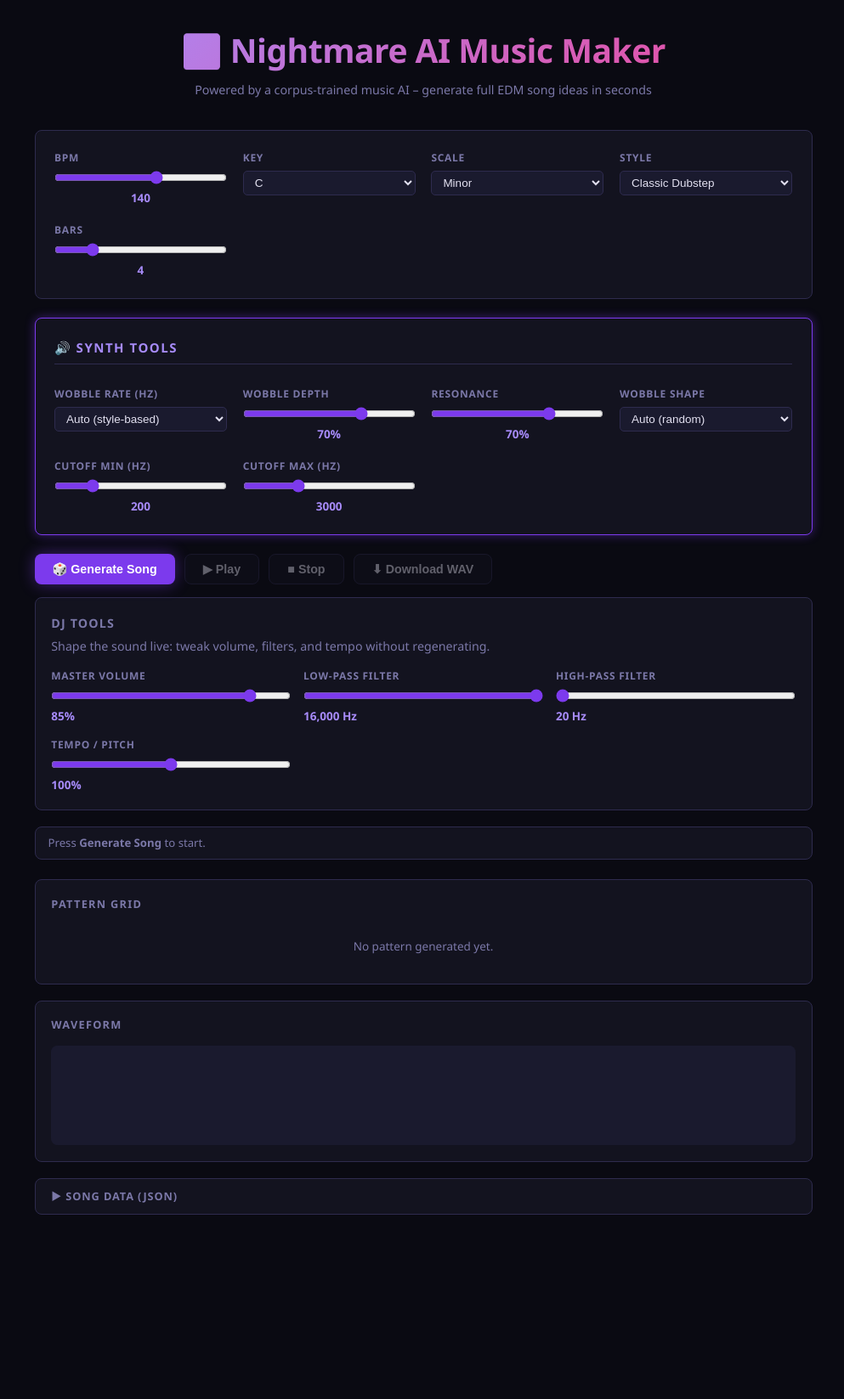
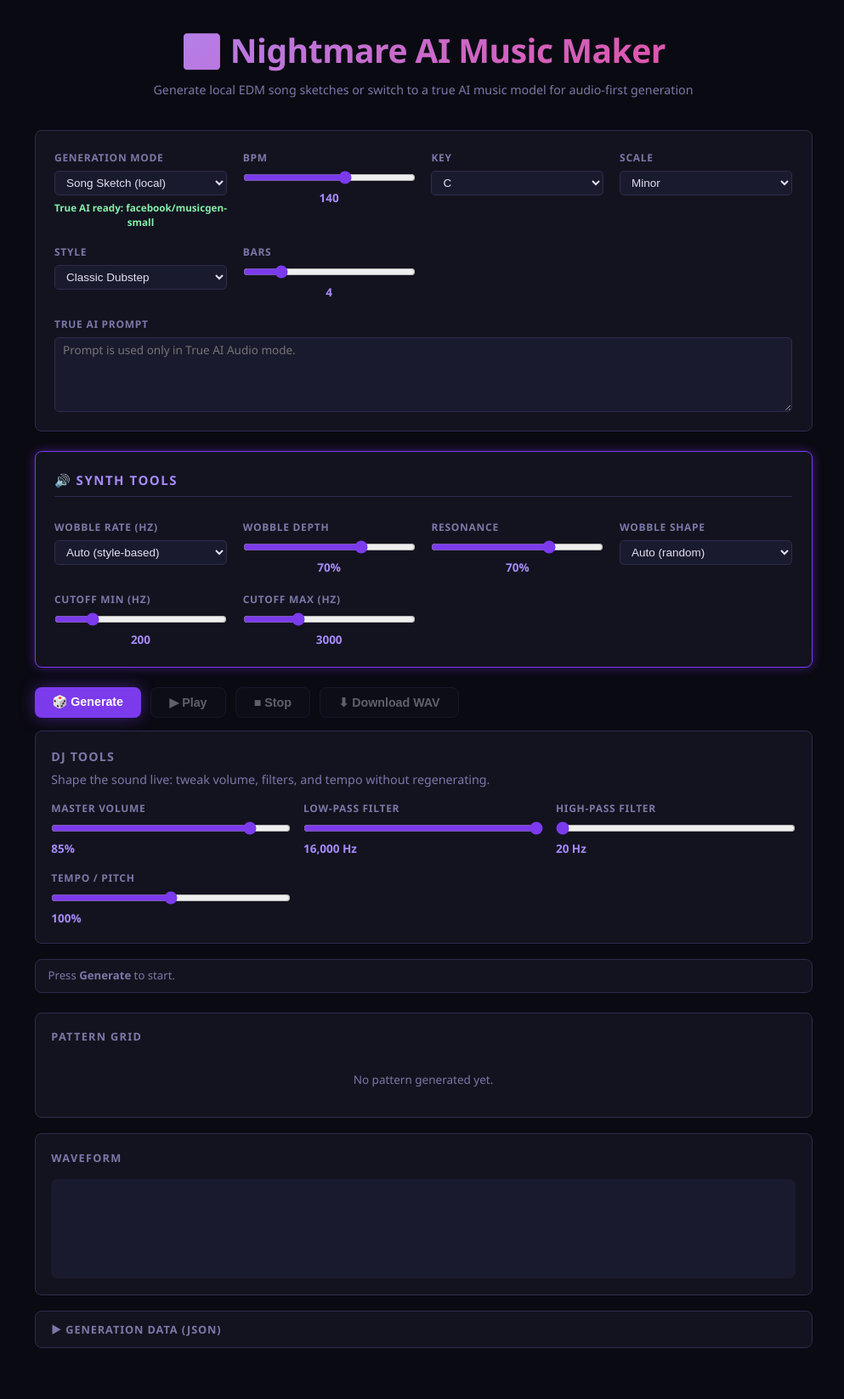
Before and after one commit to NightmareDesigns/AI-Dubstep-Generator, a Flask app: page / in a window 1280 px wide. Shown: the whole page at 85% size, without its empty margins (142-1135 px from the left). Before the commit the page ends 1430 px from the top, so only its background shows below. Run offline with Flask 3, Linux system fonts and the light colour scheme.

Commit message:
feat: add true ai music generation mode
Co-authored-by: NightmareDesigns <257769168+NightmareDesigns@users.noreply.github.com>
Agent-Logs-Url: https://github.com/NightmareDesigns/AI-Dubstep-Generator/sessions/055b4874-82fa-49c3-a6d7-490126707a02

```diff
--- a/app.py
+++ b/app.py
@@ -4,8 +4,9 @@ Nightmare AI Music Maker – Flask web application.
 Endpoints
 ---------
 GET  /           → Serve the web UI
-POST /generate   → Generate an EDM pattern (JSON)
-POST /render     → Render a pattern to a WAV file
+GET  /info       → Describe available generation backends
+POST /generate   → Generate a song sketch or true-AI request (JSON)
+POST /render     → Render a song sketch or true-AI audio request to WAV
 """
 
 import io
@@ -14,10 +15,19 @@ from flask import Flask, jsonify, render_template, request, send_file
 
 from generator.ai_generator import EDMAIGenerator
 from generator.audio_synthesizer import DubstepSynthesizer
+from generator.true_ai_backend import TrueAIMusicBackend
 
 app = Flask(__name__)
 
 _synthesizer = DubstepSynthesizer()
+_true_ai_backend = TrueAIMusicBackend()
+
+
+def _is_true_ai_pattern(pattern: dict) -> bool:
+    return (
+        pattern.get("generation_mode") == "true_ai"
+        or pattern.get("generator", {}).get("type") == "true_ai_audio"
+    )
 
 
 # ---------------------------------------------------------------------------
@@ -29,10 +39,24 @@ def index():
     return render_template("index.html")
 
 
+@app.route("/info")
+def info():
+    """Expose the currently available generation backends."""
+    return jsonify({
+        "default_mode": "song_sketch",
+        "song_sketch": {
+            "type": "corpus_sequence_model",
+            "label": "Song Sketch (local)",
+        },
+        "true_ai": _true_ai_backend.get_info(),
+    })
+
+
 @app.route("/generate", methods=["POST"])
 def generate():
-    """Generate an AI EDM pattern and return it as JSON."""
+    """Generate a local song sketch or true-AI audio request descriptor."""
     data  = request.get_json(silent=True) or {}
+    generation_mode = str(data.get("generation_mode", "song_sketch"))
 
     # Build wobble_override dict from synth tools parameters
     wobble_override = {}
@@ -49,14 +73,27 @@ def generate():
     if "cutoff_max" in data:
         wobble_override["cutoff_max"] = int(data["cutoff_max"])
 
+    if generation_mode == "true_ai":
+        if not _true_ai_backend.is_available():
+            return jsonify({"error": _true_ai_backend.get_info()["error"]}), 503
+        descriptor = _true_ai_backend.build_descriptor(
+            prompt=str(data.get("prompt", "")),
+            bpm=int(data.get("bpm", 140)),
+            key=str(data.get("key", "C")),
+            scale=str(data.get("scale", "minor")),
+            style=str(data.get("style", "classic")),
+            bars=int(data.get("bars", 4)),
+        )
+        return jsonify(descriptor)
+
     try:
         pattern = EDMAIGenerator().generate(
-            bpm   = int(data.get("bpm",   140)),
-            key   = str(data.get("key",   "C")),
+            bpm=int(data.get("bpm", 140)),
+            key=str(data.get("key", "C")),
             scale = str(data.get("scale", "minor")),
-            style = str(data.get("style", "classic")),
-            bars  = int(data.get("bars",  4)),
-            wobble_override = wobble_override if wobble_override else None,
+            style=str(data.get("style", "classic")),
+            bars=int(data.get("bars", 4)),
+            wobble_override=wobble_override if wobble_override else None,
         )
     except (ValueError, TypeError) as exc:
         return jsonify({"error": str(exc)}), 400
@@ -66,29 +103,59 @@ def generate():
 
 @app.route("/render", methods=["POST"])
 def render_audio():
-    """Render an AI-generated pattern to a WAV file."""
+    """Render a local song sketch or true-AI music request to WAV."""
     data = request.get_json(silent=True) or {}
 
     if "pattern" in data:
         pattern = data["pattern"]
     else:
+        generation_mode = str(data.get("generation_mode", "song_sketch"))
+        if generation_mode == "true_ai":
+            pattern = _true_ai_backend.build_descriptor(
+                prompt=str(data.get("prompt", "")),
+                bpm=int(data.get("bpm", 140)),
+                key=str(data.get("key", "C")),
+                scale=str(data.get("scale", "minor")),
+                style=str(data.get("style", "classic")),
+                bars=int(data.get("bars", 4)),
+            )
+        else:
+            try:
+                pattern = EDMAIGenerator().generate(
+                    bpm=int(data.get("bpm", 140)),
+                    key=str(data.get("key", "C")),
+                    scale=str(data.get("scale", "minor")),
+                    style=str(data.get("style", "classic")),
+                    bars=int(data.get("bars", 4)),
+                )
+            except (ValueError, TypeError) as exc:
+                return jsonify({"error": str(exc)}), 400
+
+    if _is_true_ai_pattern(pattern):
+        if not _true_ai_backend.is_available():
+            return jsonify({"error": _true_ai_backend.get_info()["error"]}), 503
         try:
-            pattern = EDMAIGenerator().generate(
-                bpm   = int(data.get("bpm",   140)),
-                key   = str(data.get("key",   "C")),
-                scale = str(data.get("scale", "minor")),
-                style = str(data.get("style", "classic")),
-                bars  = int(data.get("bars",  4)),
+            wav_bytes = _true_ai_backend.render_wav(
+                prompt=str(pattern.get("prompt", "")),
+                bpm=int(pattern.get("bpm", 140)),
+                key=str(pattern.get("key", "C")),
+                scale=str(pattern.get("scale", "minor")),
+                style=str(pattern.get("style", "classic")),
+                bars=int(pattern.get("bars", 4)),
             )
+        except RuntimeError as exc:
+            return jsonify({"error": str(exc)}), 503
         except (ValueError, TypeError) as exc:
             return jsonify({"error": str(exc)}), 400
-
-    try:
-        wav_bytes = _synthesizer.render(pattern)
-    except (KeyError, TypeError, ValueError) as exc:
-        return jsonify({"error": f"Invalid pattern: {exc}"}), 400
-    except Exception:  # noqa: BLE001
-        return jsonify({"error": "Synthesis error"}), 500
+        except Exception:  # noqa: BLE001
+            return jsonify({"error": "True AI synthesis error"}), 500
+    else:
+        try:
+            wav_bytes = _synthesizer.render(pattern)
+        except (KeyError, TypeError, ValueError) as exc:
+            return jsonify({"error": f"Invalid pattern: {exc}"}), 400
+        except Exception:  # noqa: BLE001
+            return jsonify({"error": "Synthesis error"}), 500
 
     return send_file(
         io.BytesIO(wav_bytes),
--- a/generator/ai_generator.py
+++ b/generator/ai_generator.py
@@ -215,7 +215,7 @@ _SECTION_ENERGY = {
 }
 
 _STEP_JITTER_CHOICES = [0, 0, 0, 1, -1]
-_MIN_SONG_SECTIONS = 2
+_MIN_SONG_SECTIONS = 1
 _MAX_SONG_SECTIONS = 6
 
 _WOBBLE_RATES_BY_STYLE = {
@@ -239,6 +239,8 @@ _WOBBLE_SHAPES = ["sine", "square", "sawtooth", "triangle"]
 # ---------------------------------------------------------------------------
 
 def _weighted_choice(counter: Counter[Hashable], rng: random.Random) -> Hashable:
+    if not counter:
+        raise ValueError("weighted choice requires at least one candidate")
     population = list(counter.keys())
     weights = list(counter.values())
     return rng.choices(population, weights=weights, k=1)[0]
@@ -267,7 +269,7 @@ class CorpusSequenceModel:
         if length <= 0:
             return []
 
-        current = _weighted_choice(self._starts or self._fallback, rng)
+        current = _weighted_choice(self._starts if self._starts else self._fallback, rng)
         output = [current]
         for _ in range(length - 1):
             transitions = self._transitions.get(current) or self._fallback
--- a/static/css/style.css
+++ b/static/css/style.css
@@ -110,12 +110,14 @@ html, body {
 }
 
 .control-group select,
+.control-group textarea,
 .control-group input[type="range"] {
   width: 100%;
   accent-color: var(--accent);
 }
 
-.control-group select {
+.control-group select,
+.control-group textarea {
   background: var(--bg-grid);
   color: var(--text);
   border: 1px solid var(--border);
@@ -126,13 +128,36 @@ html, body {
   outline: none;
   transition: border-color var(--transition);
 }
-.control-group select:focus { border-color: var(--accent); }
+.control-group textarea {
+  min-height: 88px;
+  resize: vertical;
+  font-family: inherit;
+}
+.control-group select:focus,
+.control-group textarea:focus { border-color: var(--accent); }
+
+.prompt-group {
+  grid-column: 1 / -1;
+}
 
 .value-display {
   font-weight: 700;
   color: var(--accent-light);
   font-size: .9rem;
   text-align: center;
+}
+
+.mode-display {
+  font-size: .78rem;
+  line-height: 1.4;
+}
+
+.mode-display.mode-available {
+  color: #86efac;
+}
+
+.mode-display.mode-unavailable {
+  color: #fca5a5;
 }
 
 /* ---- buttons ---- */
@@ -248,6 +273,20 @@ html, body {
   gap: .5rem;
 }
 
+.true-ai-summary {
+  background: var(--bg-grid);
+  border: 1px dashed var(--border);
+  border-radius: var(--radius);
+  padding: 1rem;
+  display: flex;
+  flex-direction: column;
+  gap: .5rem;
+}
+
+.true-ai-summary strong {
+  color: var(--accent-light);
+}
+
 .pattern-row {
   display: flex;
   align-items: center;
--- a/static/js/app.js
+++ b/static/js/app.js
@@ -13,6 +13,9 @@ const barsDisplay   = document.getElementById("bars-display");
 const keySelect     = document.getElementById("key");
 const scaleSelect   = document.getElementById("scale");
 const styleSelect   = document.getElementById("style");
+const generationModeSelect = document.getElementById("generation-mode");
+const promptInput   = document.getElementById("prompt");
+const modeDisplay   = document.getElementById("mode-display");
 const btnGenerate   = document.getElementById("btn-generate");
 const btnPlay       = document.getElementById("btn-play");
 const btnStop       = document.getElementById("btn-stop");
@@ -61,6 +64,7 @@ let masterGain      = null;
 let lowpassFilter   = null;
 let highpassFilter  = null;
 let audioGraphReady = false;
+let backendInfo     = null;
 
 // ── Slider sync ─────────────────────────────────────────────────────────────
 
@@ -126,10 +130,49 @@ djTempo.addEventListener("input", () => {
   if (audioSource) audioSource.playbackRate.value = value;
 });
 
+generationModeSelect.addEventListener("change", () => {
+  updateGenerationModeState();
+});
+
+// ── Backend info ────────────────────────────────────────────────────────────
+
+async function loadBackendInfo() {
+  try {
+    const response = await fetch("/info");
+    if (!response.ok) throw new Error(`HTTP ${response.status}`);
+
+    backendInfo = await response.json();
+    const trueAI = backendInfo.true_ai || {};
+    if (modeDisplay) {
+      modeDisplay.textContent = trueAI.available
+        ? `True AI ready: ${trueAI.model_name}`
+        : (trueAI.error || "True AI backend unavailable");
+      modeDisplay.classList.toggle("mode-available", !!trueAI.available);
+      modeDisplay.classList.toggle("mode-unavailable", !trueAI.available);
+    }
+  } catch (err) {
+    if (modeDisplay) {
+      modeDisplay.textContent = `Backend info unavailable: ${err.message}`;
+      modeDisplay.classList.add("mode-unavailable");
+    }
+  }
+
+  updateGenerationModeState();
+}
+
+function updateGenerationModeState() {
+  const isTrueAI = generationModeSelect.value === "true_ai";
+  promptInput.disabled = !isTrueAI;
+  promptInput.placeholder = isTrueAI
+    ? "Describe the music you want the real AI model to generate."
+    : "Prompt is used only in True AI Audio mode.";
+}
+
 // ── Generate ────────────────────────────────────────────────────────────────
 
 btnGenerate.addEventListener("click", async () => {
-  setStatus("Generating song…", "busy");
+  const isTrueAI = generationModeSelect.value === "true_ai";
+  setStatus(isTrueAI ? "Preparing true AI music request…" : "Generating song sketch…", "busy");
   btnGenerate.disabled = true;
 
   try {
@@ -140,6 +183,8 @@ btnGenerate.addEventListener("click", async () => {
       scale: scaleSelect.value,
       style: styleSelect.value,
       bars:  parseInt(barsSlider.value, 10),
+      generation_mode: generationModeSelect.value,
+      prompt: promptInput.value,
     };
 
     // Add dubstep tools parameters (only if not set to auto)
@@ -174,11 +219,19 @@ btnGenerate.addEventListener("click", async () => {
 
      btnPlay.disabled     = false;
      btnDownload.disabled = false;
+    if (isTrueAIPattern(currentPattern)) {
+      const modelName = escapeHtml(currentPattern.generator?.model_name ?? "unknown model");
+      setStatus(
+        `True AI request ready — click Play or Download to render ${modelName}`,
+        "success",
+      );
+    } else {
       const sectionCount = currentPattern.song?.sections?.length || 0;
       setStatus(
         `Song generated — ${currentPattern.style} in ${currentPattern.key} ${currentPattern.scale} at ${currentPattern.bpm} BPM with ${sectionCount} sections`,
         "success",
       );
+    }
 
   } catch (err) {
     setStatus(`Error: ${err.message}`, "error");
@@ -269,7 +322,9 @@ btnDownload.addEventListener("click", async () => {
     const url  = URL.createObjectURL(blob);
     const a    = document.createElement("a");
     a.href     = url;
-    a.download = `dubstep_${currentPattern.key}_${currentPattern.bpm}bpm.wav`;
+    a.download = isTrueAIPattern(currentPattern)
+      ? `true_ai_${currentPattern.style}_${currentPattern.bpm}bpm.wav`
+      : `dubstep_${currentPattern.key}_${currentPattern.bpm}bpm.wav`;
     document.body.appendChild(a);
     a.click();
     document.body.removeChild(a);
@@ -339,10 +394,29 @@ function setStatus(msg, type = "") {
   statusBar.className   = "status-bar" + (type ? " " + type : "");
 }
 
+function isTrueAIPattern(pattern) {
+  return pattern?.generation_mode === "true_ai"
+    || pattern?.generator?.type === "true_ai_audio";
+}
+
 // ── Pattern grid renderer ───────────────────────────────────────────────────
 
 function renderPatternGrid(pattern) {
   patternGrid.innerHTML = "";
+
+  if (isTrueAIPattern(pattern)) {
+    const promptText = getTrueAIPromptText(pattern);
+    const summary = document.createElement("div");
+    summary.className = "true-ai-summary";
+    summary.innerHTML = `
+      <strong>True AI Audio Request</strong>
+      <span>Prompt: ${escapeHtml(promptText)}</span>
+      <span>Model: ${escapeHtml(pattern.generator?.model_name || "Unknown model")}</span>
+      <span>Estimated length: ${escapeHtml(String(pattern.true_ai?.estimated_duration_seconds || ""))} seconds</span>
+    `;
+    patternGrid.appendChild(summary);
+    return;
+  }
 
   const tracks = [
     { label: "Kick",  data: pattern.drums.kick,  cls: "active-kick"  },
@@ -392,6 +466,20 @@ function buildBassStepMap(pattern) {
   });
 }
 
+function getTrueAIPromptText(pattern) {
+  return pattern?.true_ai?.prompt_text ?? pattern?.prompt ?? "Auto-generated prompt";
+}
+
+function escapeHtml(value) {
+  const safeValue = value == null ? "" : `${value}`;
+  return safeValue
+    .replace(/&/g, "&amp;")
+    .replace(/</g, "&lt;")
+    .replace(/>/g, "&gt;")
+    .replace(/"/g, "&quot;")
+    .replace(/'/g, "&#39;");
+}
+
 // ── Waveform visualizer ──────────────────────────────────────────────────────
 
 function drawWaveform(buffer) {
@@ -435,6 +523,8 @@ function clearWaveform() {
 
 // Initialize canvas background
 clearWaveform();
+loadBackendInfo();
+updateGenerationModeState();
 
 // Prime DJ control displays with their default values (guard in case elements are missing)
 if (djVolume) djVolume.dispatchEvent(new Event("input"));
--- a/templates/index.html
+++ b/templates/index.html
@@ -12,11 +12,20 @@
     <!-- Header -->
     <header class="app-header">
       <h1>🎛️ Nightmare AI Music Maker</h1>
-      <p class="subtitle">Powered by a corpus-trained music AI – generate full EDM song ideas in seconds</p>
+      <p class="subtitle">Generate local EDM song sketches or switch to a true AI music model for audio-first generation</p>
     </header>
 
     <!-- Controls panel -->
     <section class="controls-panel" aria-label="Generator Controls">
+      <div class="control-group">
+        <label for="generation-mode">Generation Mode</label>
+        <select id="generation-mode">
+          <option value="song_sketch">Song Sketch (local)</option>
+          <option value="true_ai">True AI Audio</option>
+        </select>
+        <span class="value-display mode-display" id="mode-display">Loading backends…</span>
+      </div>
+
       <div class="control-group">
         <label for="bpm">BPM</label>
         <input type="range" id="bpm" min="80" max="180" value="140" step="1" />
@@ -69,6 +78,11 @@
         <label for="bars">Bars</label>
         <input type="range" id="bars" min="1" max="16" value="4" step="1" />
         <span class="value-display" id="bars-display">4</span>
+      </div>
+
+      <div class="control-group prompt-group">
+        <label for="prompt">True AI Prompt</label>
+        <textarea id="prompt" rows="3" placeholder="Describe the music you want the real AI model to generate. Example: cinematic melodic dubstep with a female vocal hook and huge drops."></textarea>
       </div>
     </section>
 
@@ -126,7 +140,7 @@
 
     <!-- Action buttons -->
     <section class="action-buttons">
-      <button id="btn-generate" class="btn btn-primary">🎲 Generate Song</button>
+      <button id="btn-generate" class="btn btn-primary">🎲 Generate</button>
       <button id="btn-play"     class="btn btn-secondary" disabled>▶ Play</button>
       <button id="btn-stop"     class="btn btn-secondary" disabled>■ Stop</button>
       <button id="btn-download" class="btn btn-secondary" disabled>⬇ Download WAV</button>
@@ -164,7 +178,7 @@
 
     <!-- Status bar -->
     <div id="status-bar" class="status-bar" aria-live="polite">
-      Press <strong>Generate Song</strong> to start.
+      Press <strong>Generate</strong> to start.
     </div>
 
     <!-- Pattern visualizer -->
@@ -184,7 +198,7 @@
     <!-- Pattern details accordion -->
     <section class="details-section">
       <details>
-        <summary>Song Data (JSON)</summary>
+        <summary>Generation Data (JSON)</summary>
         <pre id="pattern-json" class="json-output">—</pre>
       </details>
     </section>
```
Also changed, not shown: generator/true_ai_backend.py (added, +200 -0 lines), tests/test_generator.py (+106 -0 lines), README.md. Lines whose indentation alone changed are shown as unchanged.
